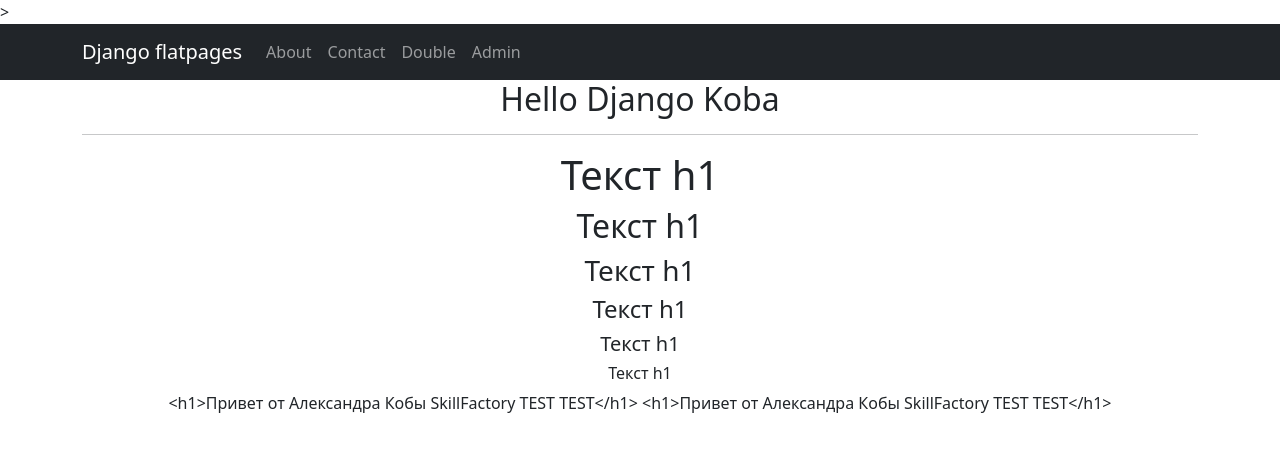
After one commit to Alexandr-Koba/DjangoSkill, a Django app: template prog/templates/flatpages/test.html in a window 1280 px wide. The commit adds this page. Shown: the top 452 px of the page. Run offline with Django 4.2, Linux system fonts and the light colour scheme; the template is opened without the code that fills it: values that come from a table or form of the project are taken from there, others are empty; data comes from the database, SQL or seed files in the repository; both versions use the stored data as it was after the commit; some libraries are stand-ins or nearby versions.

Commit message:
'Last Commit'

```diff
--- a/prog/templates/flatpages/default.html
+++ b/prog/templates/flatpages/default.html
@@ -25,15 +25,18 @@
                 <div class="collapse navbar-collapse" id="navbarResponsive">
                     <ul class="navbar-nav ml-auto">
                         <li class="nav-item active">
-                            <a class="nav-link" href="#">Home
-                                <span class="sr-only">(current)</span>
-                            </a>
+
                         </li>
                         <li class="nav-item">
                             <a class="nav-link" href="/about/">About</a>
                         </li>
                         <li class="nav-item">
                             <a class="nav-link" href="/contacts/">Contact</a>
+                        </li>
+                        <li class="nav-item">
+                            <a class="nav-link" href="/test/">Double</a>
+                        <li class="nav-item">
+                            <a class="nav-link" href="/admin/">Admin</a>
                         </li>
                     </ul>
                 </div>
--- /dev/null
+++ b/prog/templates/flatpages/test.html
@@ -0,0 +1,19 @@
+{% extends 'flatpages/default.html' %}
+
+{% block title %}
+{{ flatpage.title }}
+{% endblock title %}
+
+{% block content %}
+
+<h2>{{ flatpage.title }}</h2>
+    <hr>
+    <h1>Текст h1</h1>
+    <h2>Текст h1</h2>
+    <h3>Текст h1</h3>
+    <h4>Текст h1</h4>
+    <h5>Текст h1</h5>
+    <h6>Текст h1</h6>
+{{ flatpage.content }}
+{{ flatpage.content }}
+{% endblock content %}
```
Also changed, not shown: prog/templates/flatpages/secret.html (+1 -12 lines), prog/db.sqlite3, prog/templates/flatpages/about.html (line endings or trailing spaces).
